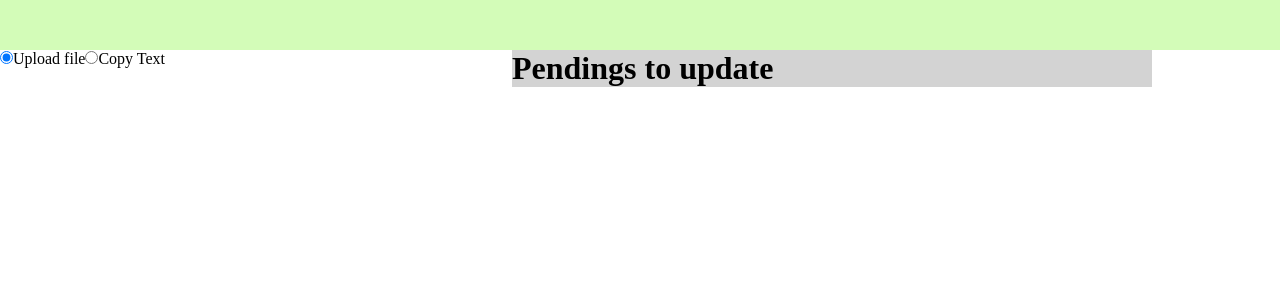
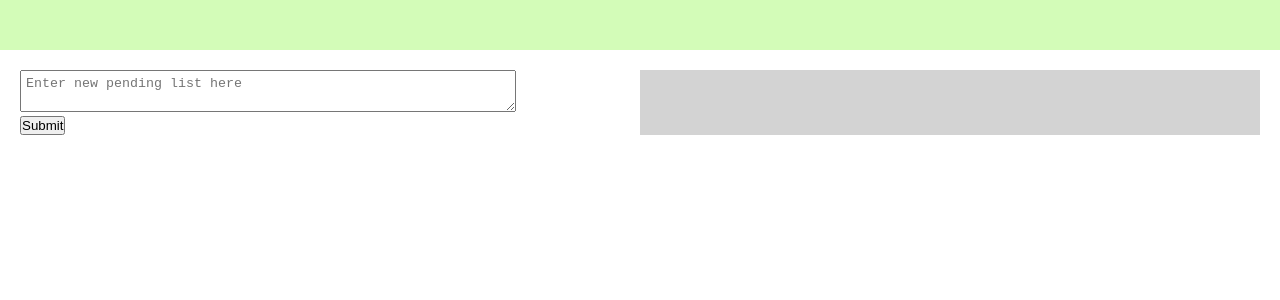
Before and after one commit to jscholar/painless-pending-2, a React app: page / in a window 1280 px wide. Shown: the top 300 px of the page. Built offline with nearby package versions, Linux system fonts and the light colour scheme; the HTML template or start-up script is replaced by a standard one.

Commit message:
Added text input handler and parser

```diff
--- a/src/Containers/Importer/Importer.js
+++ b/src/Containers/Importer/Importer.js
@@ -1,48 +1,50 @@
 import React from 'react';
 
 import classes from './Importer.module.css'
-
+import parseInput from './parseInput/parseInput';
 class Importer extends React.Component {
     constructor(props) {
         super(props);
         this.state = {
-            method: "upload-file",
+            fileUpload: false,
+            inputText: '',
+            checkingPayload: false,
+            payload: {}
         }
-        this.changeMethod = this.changeMethod.bind(this);
+        this.handleSumbit = this.handleSumbit.bind(this);
+        this.handleChange = this.handleChange.bind(this);
     }
 
-    changeMethod(event) {
+    handleChange(event) {
         this.setState({
-            method: event.target.value
+            inputText: event.target.value
         })
+    }
+
+    handleSumbit(event) {
+        event.preventDefault();
+        const newPendings = parseInput(this.state.inputText);
+        console.log(newPendings);
     }
 
     render() {
 
-
         return (
             <div className={classes.Importer}>
-                <div className={classes.Input}>
-                    <div className={classes.Options}>
-                        <input
-                            value="upload-file"
-                            checked={this.state.method === "upload-file"}
-                            type="radio"
-                            onChange={this.changeMethod}></input>
-                        <label>Upload file</label>
-                        <input
-                            value="copy-text"
-                            checked={this.state.method === "copy-text"}
-                            type="radio"
-                            onChange={this.changeMethod}></input>
-                        <label>Copy Text</label>
-                    </div>
-                    <div className={classes.InputArea}>
-                    </div>
+                <div className={classes.InputArea}>
+                    <form onSubmit={this.handleSumbit} className={classes.Input}>
+                        <textarea
+                            value={this.state.inputText}
+                            onChange={this.handleChange}
+                            type="text"
+                            placeholder={"Enter new pending list here"}
+                            className={classes.InputText}>
+                        </textarea>
+                        <button type="submit">Submit</button>
+                    </form>
                 </div>
 
                 <div className={classes.ToBeUpdated}>
-                    <h1>Pendings to update</h1>
                 </div>
             </div>
         )
--- a/src/Containers/Importer/Importer.module.css
+++ b/src/Containers/Importer/Importer.module.css
@@ -1,12 +1,28 @@
 .Importer {
     display: flex;
+    justify-content: space-between;
+    padding: 20px;
+    height: 100%;
+}
+
+.InputArea {
+    width: 40%;
+    height: 100%;
 }
 
 .Input {
-    width: 40%;
+    height: 100%;
 }
 
 .ToBeUpdated {
     width: 50%;
     background-color: lightgray;
 }
+
+.InputText {
+    width: 100%;
+    height: 80%;
+    max-height: 80%;
+    padding: 5px;
+    resize: vertical;
+}
--- /dev/null
+++ b/src/Containers/Importer/parseInput/parseInput.js
@@ -0,0 +1,49 @@
+const regex = {
+    wks: /^\s+\d\d\d\d(?!-|\d)/,
+    wksBreak: /WS #/,
+    specID: /\d\d\d-\d\d\d-\d\d\d\d-\d/,
+    specBreak: /(?=\n.+\d\d\d-\d\d\d-\d\d\d\d-\d)/,
+
+}
+
+const getSpecID = (specText) => {
+    const specID = specText.match(regex.specID);
+    return specID ? specID[0] : null;
+}
+
+const getWks = (wks) => {
+    const wksNumber = wks.match(regex.wks);
+    return wksNumber ? wksNumber[0] : null;
+}
+
+const splitSpecs = (wks) => {
+    const specs = wks.split(regex.specBreak).slice(1) // Removes unwanted line;
+    return specs;
+}
+
+const splitWks = (input) => {
+    const wks = input.split(regex.wksBreak).slice(1);
+    return wks;
+}
+
+/**
+ * @param {string} text Raw standard format pending list
+ * @returns {object} PendingList as object of wks properties pointing to array of specs
+ */
+const parseInput = (input) => {
+    if (!input.length || typeof input !== "string") return null;
+    let WKSs = splitWks(input);
+    const pendingList = {};
+    WKSs.forEach((pendingWks) => {
+        const wksKey = getWks(pendingWks);
+        const specs = splitSpecs(pendingWks);
+        const wksPendings = specs.map((line) => {
+            const specID = getSpecID(line);
+            return { specID: specID }
+        });
+        pendingList[wksKey] = wksPendings;
+    })
+    return pendingList;
+}
+
+export default parseInput;
```
